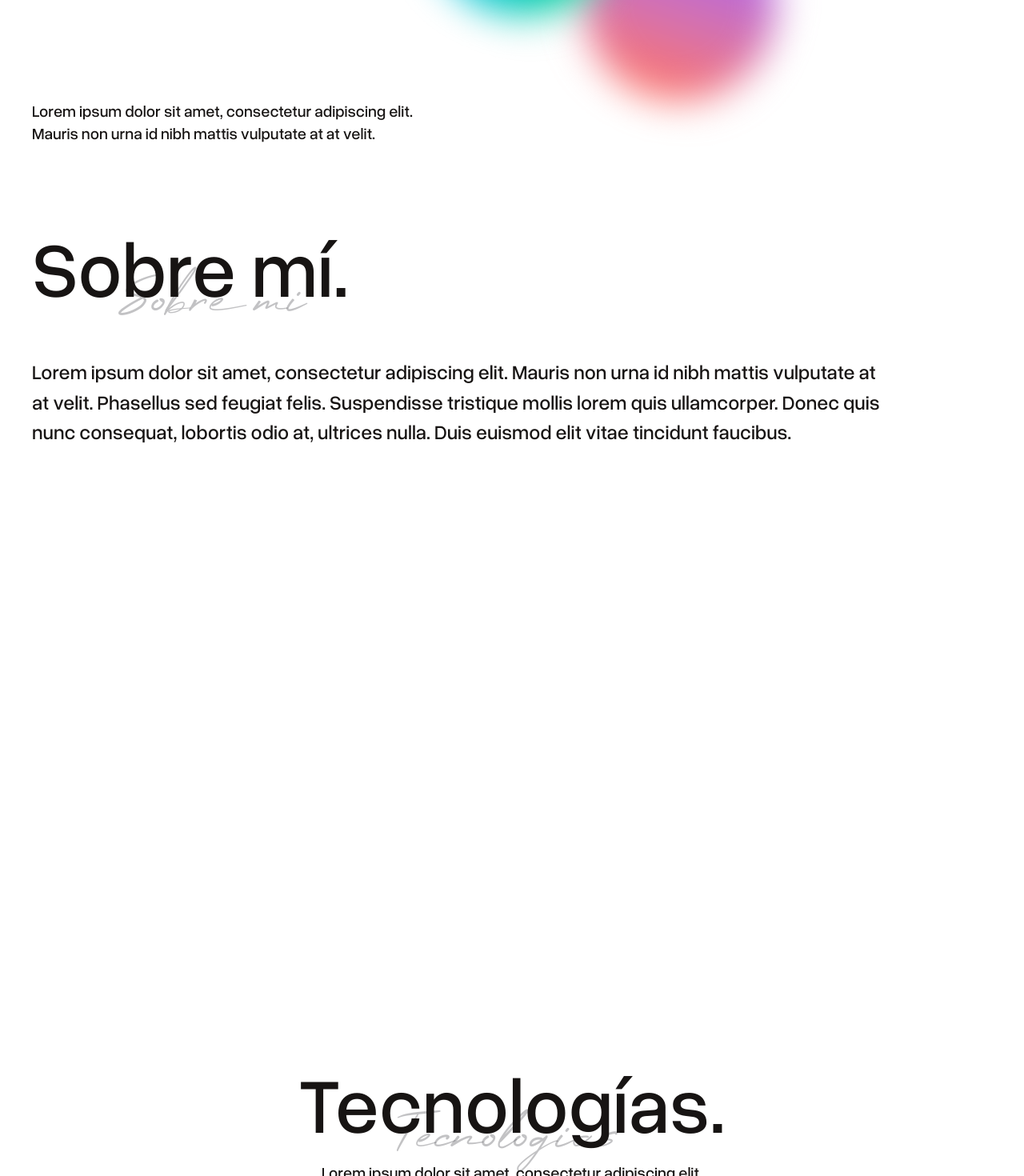
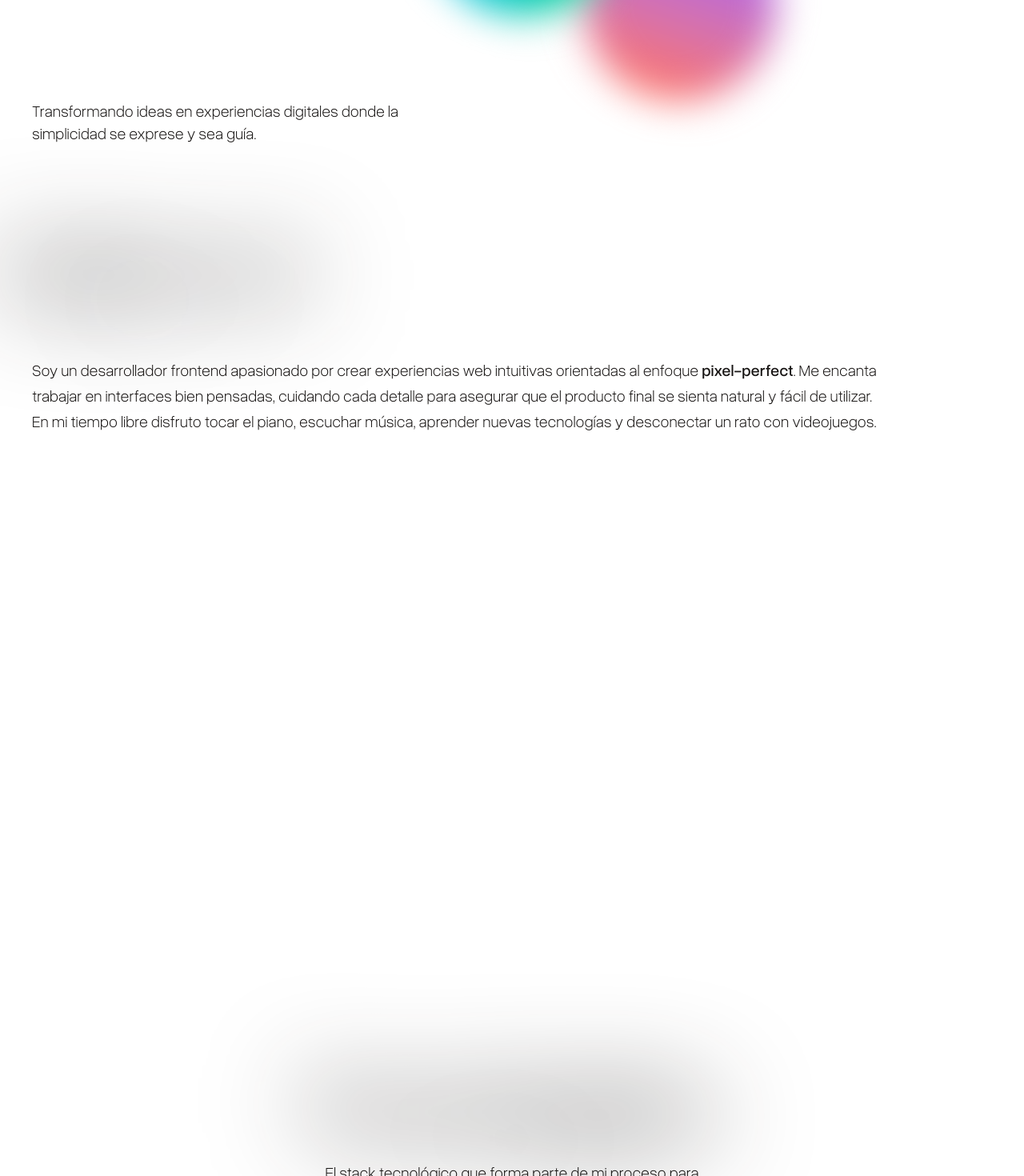
Before and after one commit to WalterAurelio/mi_portfolio_v2, a React (Vite) app: page / in a window 1280 px wide. Shown: the part 580-2050 px from the top of the page at 80% size. Built offline with nearby package versions, Linux system fonts and the light colour scheme.

Commit message:
Se aplican estilos y animaciones varias en las diferentes secciones. Se reemplazan los textos placeholder de las secciones Hero, SobreMi, Tecnologías, Proyectos y Contacto.

```diff
--- a/src/components/FloatingShapesOnPath.tsx
+++ b/src/components/FloatingShapesOnPath.tsx
@@ -25,6 +25,17 @@ function FloatingShapesOnPath() {
         start: 'top center',
         end: () => '+=' + document.querySelector('#curvy-path')?.getBoundingClientRect().height,
         scrub: true
+      }
+    });
+
+    gsap.to('#aux-container', {
+      autoAlpha: 0,
+      filter: 'blur(512px)',
+      duration: 1.6,
+      scrollTrigger: {
+        trigger: '#curvy-path',
+        start: 'bottom center',
+        toggleActions: 'play none play reverse'
       }
     });
   });
@@ -56,7 +67,9 @@ function FloatingShapesOnPath() {
           stroke='none'
         />
       </svg>
-      <FloatingShapes />
+      <div id='aux-container'>
+        <FloatingShapes />
+      </div>
     </div>
   );
 }
--- a/src/components/LenguajeTech.tsx
+++ b/src/components/LenguajeTech.tsx
@@ -16,12 +16,12 @@ function LenguajeTech({ className, description = 'Lorem ipsum', icon, ...props }
       )}
       {...props}
     >
-      {/* <div className='p-3 gap-2 flex items-center rounded-full bg-transparent-black-20 w-fit'>
+      {/* <div className='p-3 gap-2 flex items-center rounded-full bg-transparent-black-20 w-fit mt-1'>
         <div className='h-2 w-2 rounded-full bg-main-white'></div>
-        <p className='text-main-white leading-3'>{description}</p>
+        <p className='text-main-white text-xl leading-3 font-thin -translate-y-[1px]'>{description}</p>
       </div> */}
 
-      <div className='flex items-center justify-center h-17.5 text-xl'>
+      <div className='flex items-center justify-center h-17.5 text-xl font-thin'>
         <p>{description}</p>
       </div>
 
--- a/src/components/ProyectosDescription.tsx
+++ b/src/components/ProyectosDescription.tsx
@@ -24,6 +24,19 @@ function ProyectosDescription({ showBoxes }: ShowBoxes) {
         end: 'top top'
       }
     });
+
+    gsap.from('.proyectos-title', {
+      filter: 'blur(64px)',
+      duration: 1.6,
+      ease: 'expo.out',
+      scrollTrigger: {
+        trigger: '#tecnologias-section',
+        start: 'bottom bottom',
+        toggleActions: 'restart',
+        endTrigger: '.scroll-panel-a',
+        end: 'top top'
+      }
+    });
   });
 
   return (
@@ -34,16 +47,18 @@ function ProyectosDescription({ showBoxes }: ShowBoxes) {
       >
         <h2
           ref={ref}
-          id={inView ? 'proyectos-title' : undefined}
-          className='text-[183.12px] uppercase text-nowrap leading-none z-10 w-fit'
+          id={inView ? 'proyectos-heading' : undefined}
+          className='text-[183.12px] uppercase text-nowrap leading-none z-10 w-fit proyectos-title'
         >
           Proyectos • Proyectos • Proyectos • Proyectos •{' '}
         </h2>
-        <p className='text-[25px]'>
-          Lorem ipsum dolor sit amet, consectetur adipiscing elit. Mauris non urna id nibh mattis vulputate at at velit. Phasellus sed feugiat felis. Suspendisse tristique mollis
-          lorem quis ullamcorper. Donec quis nunc consequat, lobortis odio at, ultrices nulla. Duis euismod elit vitae tincidunt faucibus.
+        <p className='text-xl leading-8 font-thin'>
+          {/* Lorem ipsum dolor sit amet, consectetur adipiscing elit. Mauris non urna id nibh mattis vulputate at at velit. Phasellus sed feugiat felis. Suspendisse tristique mollis
+          lorem quis ullamcorper. Donec quis nunc consequat, lobortis odio at, ultrices nulla. Duis euismod elit vitae tincidunt faucibus. */}
+          Una selección de proyectos que nacen de la curiosidad y de las ganas de construir productos que transmitan <b>claridad</b> y <b>propósito</b>. Cada uno refleja mi manera
+          de trabajar y lo que disfruto hacer en el desarrollo web.
         </p>
-        <CursiveTitle className='absolute left-27 top-16'>Proyectos</CursiveTitle>
+        <CursiveTitle className='absolute left-27 top-16 proyectos-title'>Proyectos</CursiveTitle>
       </div>
     </div>
   );
--- a/src/index.css
+++ b/src/index.css
@@ -1,7 +1,6 @@
 @import 'tailwindcss';
 
 /* Custom Fonts */
-
 @font-face {
   font-family: 'Overused Grotesk';
   src: url('./assets/fonts/OverusedGrotesk/OverusedGrotesk-Light.ttf');
@@ -45,7 +44,6 @@
 }
 
 /* Custom Tailwind Classes */
-
 @theme {
   --font-overused-grotesk: 'Overused Grotesk', sans-serif;
   --font-high-summit: 'High Summit', sans-serif;
@@ -73,40 +71,7 @@
   --color-orange-box: orange;
 }
 
-/* Hero */
-
-@keyframes nombre-fade-in {
-  to {
-    filter: blur(0);
-    opacity: 1;
-  }
-}
-
-#nombre-aurelio {
-  filter: blur(64px);
-  opacity: 0;
-  animation: nombre-fade-in 1.6s forwards;
-  animation-delay: 1.6s;
-}
-
-/* Proyectos */
-
-@keyframes left-to-right {
-  from {
-    transform: translateX(-50.2%);
-  }
-
-  to {
-    transform: translateX(-25%);
-  }
-}
-
-#proyectos-title {
-  animation: left-to-right 12s infinite linear reverse;
-}
-
 /* Circular Text */
-
 @keyframes spin-slow {
   to {
     transform: rotate(360deg);
--- a/src/sections/Contacto.tsx
+++ b/src/sections/Contacto.tsx
@@ -19,9 +19,9 @@ function Contacto({ showBoxes }: ShowBoxes) {
     >
       <div className={cn('flex flex-col', { 'bg-red-box': showBoxes })}>
         <p className='font-steelfish uppercase text-[61.04px] font-bold text-center leading-none text-main-white'>
-          Lorem ipsum
+          Listo para trabajar juntos
           <br />
-          dolor sit amet consectetur
+          Conversemos
         </p>
       </div>
       <div className={cn('flex flex-col items-center gap-20 my-auto', { 'bg-blue-box': showBoxes })}>
--- a/src/sections/Hero.tsx
+++ b/src/sections/Hero.tsx
@@ -2,12 +2,13 @@ import { cn } from '../utils/cn';
 import gsap from 'gsap';
 import { useGSAP } from '@gsap/react';
 import type { ShowBoxes } from '../types/showBoxes';
+import '../styles/Hero.css';
 
 gsap.registerPlugin(useGSAP);
 
 function Hero({ showBoxes }: ShowBoxes) {
   useGSAP(() => {
-    gsap.from('#nombre-aurelio', {
+    gsap.from(['#nombre-aurelio', '#hero-motto'], {
       x: -40,
       duration: 1.6,
       ease: 'expo.out',
@@ -26,8 +27,11 @@ function Hero({ showBoxes }: ShowBoxes) {
         </h1>
         <p className='font-high-summit text-[61.04px]'>Frontend Developer</p>
       </div>
-      <p className={cn('text-xl w-130.25', { 'bg-green-box': showBoxes })}>
-        Lorem ipsum dolor sit amet, consectetur adipiscing elit. Mauris non urna id nibh mattis vulputate at at velit.
+      <p
+        id='hero-motto'
+        className={cn('text-xl font-thin w-130.25', { 'bg-green-box': showBoxes })}
+      >
+        Transformando ideas en experiencias digitales donde la simplicidad se exprese y sea guía.
       </p>
     </section>
   );
--- a/src/sections/Proyectos.tsx
+++ b/src/sections/Proyectos.tsx
@@ -5,6 +5,7 @@ import { useGSAP } from '@gsap/react';
 import { ScrollTrigger, ScrollSmoother } from 'gsap/all';
 import type { ShowBoxes } from '../types/showBoxes';
 import { cn } from '../utils/cn';
+import '../styles/Proyectos.css';
 
 gsap.registerPlugin(useGSAP, ScrollTrigger, ScrollSmoother);
 gsap.defaults({ ease: 'none', duration: 2 });
--- a/src/sections/SobreMi.tsx
+++ b/src/sections/SobreMi.tsx
@@ -1,17 +1,42 @@
 import { clsx } from 'clsx';
+import gsap from 'gsap';
 import type { ShowBoxes } from '../types/showBoxes';
 import CursiveTitle from '../components/CursiveTitle';
+import { useGSAP } from '@gsap/react';
+import { ScrollTrigger } from 'gsap/all';
+
+gsap.registerPlugin(useGSAP, ScrollTrigger);
 
 function SobreMi({ showBoxes }: ShowBoxes) {
+  useGSAP(() => {
+    gsap.from('.sobre-mi-title', {
+      x: -40,
+      filter: 'blur(64px)',
+      duration: 1.6,
+      ease: 'expo.out',
+      scrollTrigger: {
+        trigger: '#sobre-mi-heading',
+        start: 'top center',
+        toggleActions: 'play reset play reverse'
+      }
+    });
+  });
+
   return (
     <section className={clsx('h-dvh flex flex-col justify-between py-10', { 'bg-red-box': showBoxes })}>
       <div className={clsx('flex flex-col gap-10 max-w-265.5 relative', { 'bg-yellow-box': showBoxes })}>
-        <h2 className='text-[97.66px]'>Sobre mí.</h2>
-        <p className='text-[25px]'>
-          Lorem ipsum dolor sit amet, consectetur adipiscing elit. Mauris non urna id nibh mattis vulputate at at velit. Phasellus sed feugiat felis. Suspendisse tristique mollis
-          lorem quis ullamcorper. Donec quis nunc consequat, lobortis odio at, ultrices nulla. Duis euismod elit vitae tincidunt faucibus.
+        <h2
+          id='sobre-mi-heading'
+          className='text-[97.66px] sobre-mi-title'
+        >
+          Sobre mí.
+        </h2>
+        <p className='text-xl leading-8 font-thin'>
+          Soy un desarrollador frontend apasionado por crear experiencias web intuitivas orientadas al enfoque <b>pixel-perfect</b>. Me encanta trabajar en interfaces bien
+          pensadas, cuidando cada detalle para asegurar que el producto final se sienta natural y fácil de utilizar. En mi tiempo libre disfruto tocar el piano, escuchar música,
+          aprender nuevas tecnologías y desconectar un rato con videojuegos.
         </p>
-        <CursiveTitle className='absolute left-27 top-18 -z-10'>Sobre mi</CursiveTitle>
+        <CursiveTitle className='absolute left-27 top-18 -z-10 sobre-mi-title'>Sobre mi</CursiveTitle>
       </div>
     </section>
   );
--- a/src/sections/Tecnologias.tsx
+++ b/src/sections/Tecnologias.tsx
@@ -21,6 +21,18 @@ function Tecnologias({ showBoxes }: ShowBoxes) {
         scrub: 4
       }
     });
+
+    gsap.from('.tecnologias-title', {
+      filter: 'blur(64px)',
+      duration: 1.6,
+      ease: 'expo.out',
+      scrollTrigger: {
+        trigger: '#tecnologias-section',
+        start: 'top top',
+        end: 'bottom bottom',
+        toggleActions: 'play reverse play reverse'
+      }
+    });
   });
 
   return (
@@ -33,11 +45,12 @@ function Tecnologias({ showBoxes }: ShowBoxes) {
         className={cn('flex flex-col justify-center max-w-133.5 h-dvh m-auto', { 'bg-yellow-box': showBoxes })}
       >
         <div className={cn('relative', { 'bg-green-box': showBoxes })}>
-          <h2 className='text-[97.66px]'>Tecnologías.</h2>
-          <p className='text-xl text-center'>
-            Lorem ipsum dolor sit amet, consectetur adipiscing elit. Mauris non urna id nibh mattis vulputate at at velit. Phasellus sed feugiat felis.
+          <h2 className='text-[97.66px] tecnologias-title'>Tecnologías.</h2>
+          <p className='text-xl font-thin text-center'>
+            {/* Lorem ipsum dolor sit amet, consectetur adipiscing elit. Mauris non urna id nibh mattis vulputate at at velit. Phasellus sed feugiat felis. */}
+            El stack tecnológico que forma parte de mi proceso para<br /> el desarrollo de productos digitales, combinando simplicidad, solidez y calidad.
           </p>
-          <CursiveTitle className='absolute left-27 top-18 -z-10'>Tecnologias</CursiveTitle>
+          <CursiveTitle className='absolute left-27 top-18 -z-10 tecnologias-title'>Tecnologias</CursiveTitle>
         </div>
       </div>
 
--- /dev/null
+++ b/src/styles/Hero.css
@@ -0,0 +1,14 @@
+#nombre-aurelio,
+#hero-motto {
+  filter: blur(64px);
+  opacity: 0;
+  animation: blur-fade-in 1.6s forwards;
+  animation-delay: 1.6s;
+}
+
+@keyframes blur-fade-in {
+  to {
+    filter: blur(0);
+    opacity: 1;
+  }
+}
--- /dev/null
+++ b/src/styles/Proyectos.css
@@ -0,0 +1,13 @@
+#proyectos-heading {
+  animation: left-to-right 12s infinite linear reverse;
+}
+
+@keyframes left-to-right {
+  from {
+    transform: translateX(-50.2%);
+  }
+
+  to {
+    transform: translateX(-25%);
+  }
+}
```
